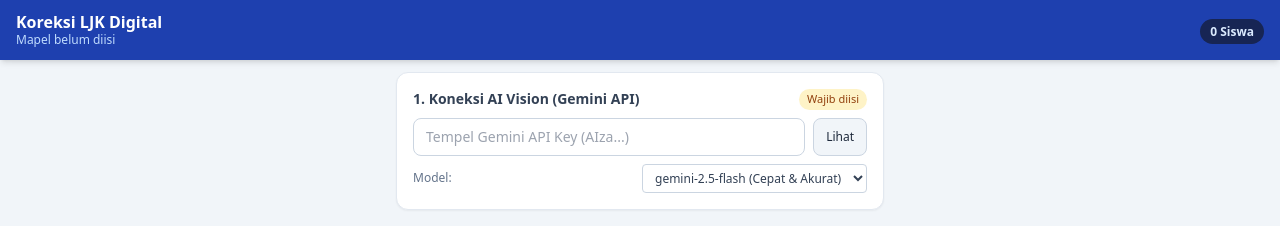
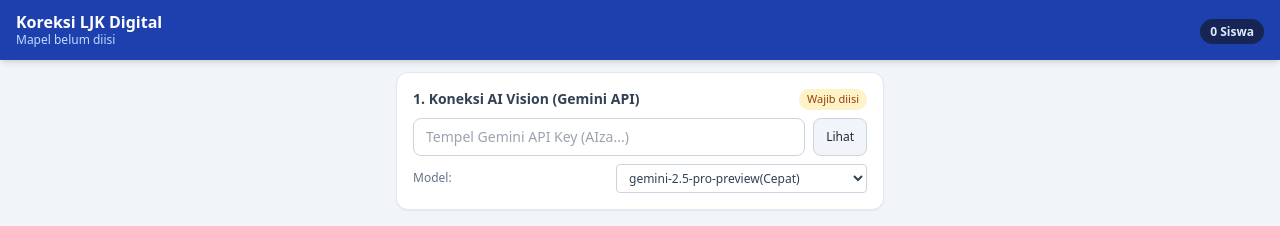
Before and after one commit to nurchanifl/Koreksi_SAS, a plain HTML site: page index.html in a window 1280 px wide. Shown: the top 226 px of the page. Drawn offline with nearby package versions, Linux system fonts and the light colour scheme.

```diff
--- a/index.html
+++ b/index.html
@@ -49,8 +49,8 @@
         <div class="mt-2 flex items-center justify-between text-xs text-slate-500">
           <span>Model:</span>
           <select id="geminiModelSelect" class="border border-slate-300 rounded px-2 py-1 text-slate-700 bg-white">
-            <option value="gemini-2.5-flash">gemini-2.5-flash (Cepat & Akurat)</option>
-            <option value="gemini-2.5-pro">gemini-2.5-pro (Presisi Tinggi)</option>
+            <option value="gemini-3.1-pro-preview">gemini-3.1-pro-preview(Presisi Tinggi)</option>
+            <option value="gemini-2.5-flash">gemini-2.5-pro-preview(Cepat)</option>
           </select>
         </div>
       </div>
```
